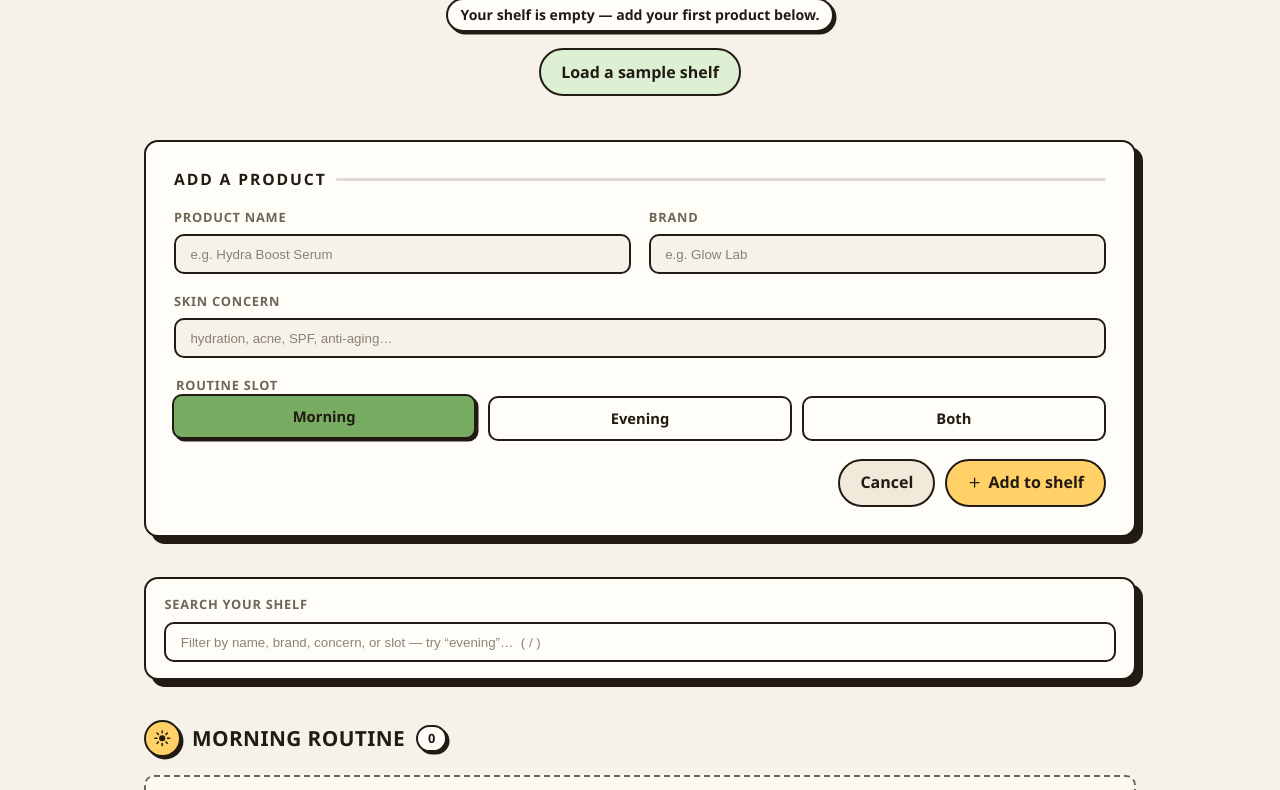
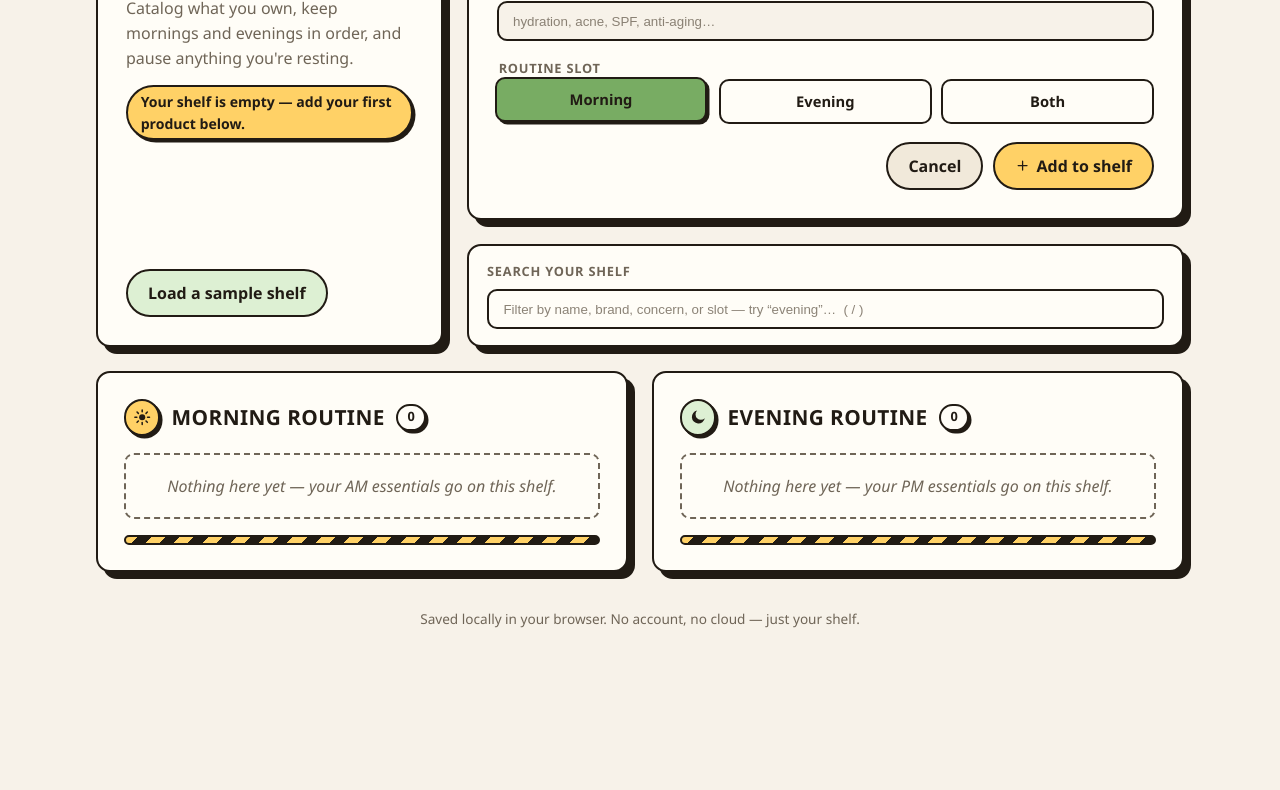
Before and after one commit to yusuppppppppp/skincare-routine-keeper, a website built with Vite: page index.html in a window 1280 px wide. Shown: the part 215-1005 px from the top of the page. After the commit the page ends 892 px from the top, so only its background shows below. Built offline with nearby package versions, Linux system fonts and the light colour scheme.

Commit message:
Rearrange header and shelves into responsive bento grid

```diff
--- a/index.html
+++ b/index.html
@@ -16,6 +16,7 @@
   <body>
     <div id="toast" class="toast" role="status" aria-live="polite"></div>
 
+    <main class="layout">
       <header class="app-header">
         <p class="brand-mark">
           <svg viewBox="0 0 24 24" aria-hidden="true" class="icon">
@@ -34,7 +35,6 @@
         </div>
       </header>
 
-    <main class="layout">
       <section class="panel add-panel" aria-labelledby="add-heading">
         <h2 id="add-heading">Add a product</h2>
         <form id="product-form" autocomplete="off" novalidate>
--- a/src/styles.css
+++ b/src/styles.css
@@ -135,9 +135,15 @@ button {
 /* --------------------------------- header --------------------------------- */
 
 .app-header {
-  max-width: 62rem;
-  margin: 0 auto clamp(1.75rem, 4vw, 2.75rem);
-  text-align: center;
+  display: flex;
+  flex-direction: column;
+  align-items: flex-start;
+  gap: 0.9rem;
+  padding: clamp(1.15rem, 3vw, 1.75rem);
+  background: var(--surface);
+  border: var(--border);
+  border-radius: var(--radius);
+  box-shadow: var(--shadow-lg);
 }
 
 .brand-mark {
@@ -156,38 +162,43 @@ button {
 }
 
 .app-header h1 {
-  margin-top: 1rem;
-  font-size: clamp(1.8rem, 4.5vw, 2.6rem);
+  font-size: clamp(1.6rem, 3.2vw, 2.15rem);
   font-weight: 800;
   text-transform: uppercase;
   letter-spacing: 0.01em;
 }
 
 .tagline {
-  max-width: 34rem;
-  margin: 0.7rem auto 0;
+  max-width: 30rem;
   color: var(--muted);
 }
 
 .shelf-summary {
-  display: inline-block;
-  margin-top: 1rem;
   padding: 0.28em 0.9em;
   border: var(--border);
   border-radius: 999px;
-  background: var(--surface);
+  background: var(--butter);
   box-shadow: var(--shadow-sm);
   font-size: 0.88rem;
-  font-weight: 700;
+  font-weight: 750;
+  color: var(--on-accent);
+}
+
+.seed-row {
+  margin-top: auto;
+}
+
+.seed-row .btn {
+  background: var(--mint);
 }
 
 /* --------------------------------- layout --------------------------------- */
 
 .layout {
-  max-width: 62rem;
+  max-width: 68rem;
   margin: 0 auto;
   display: grid;
-  gap: clamp(1.75rem, 4vw, 2.5rem);
+  gap: 1.4rem;
 }
 
 .panel {
@@ -396,14 +407,6 @@ button {
   background: var(--surface);
 }
 
-.seed-row {
-  margin-top: 1rem;
-}
-
-.seed-row .btn {
-  background: var(--mint);
-}
-
 .visually-hidden {
   position: absolute;
   width: 1px;
@@ -460,6 +463,14 @@ button {
 }
 
 /* ------------------------------ shelf sections ---------------------------- */
+
+.shelf-section {
+  padding: clamp(1.15rem, 3vw, 1.6rem);
+  background: var(--surface);
+  border: var(--border);
+  border-radius: var(--radius);
+  box-shadow: var(--shadow-lg);
+}
 
 .shelf-heading {
   display: flex;
@@ -646,8 +657,8 @@ button {
 /* --------------------------------- footer --------------------------------- */
 
 .app-footer {
-  max-width: 62rem;
-  margin: 3rem auto 0;
+  max-width: 68rem;
+  margin: 2.25rem auto 0;
   text-align: center;
   color: var(--muted);
   font-size: 0.85rem;
@@ -660,8 +671,51 @@ button {
     grid-template-columns: 1fr 1fr;
   }
 
-  .btn-primary {
-    justify-self: end;
+  .btn-primary,
+  .form-actions {
+    justify-self: auto;
+  }
+
+  .form-actions {
+    justify-content: flex-end;
+  }
+}
+
+@media (min-width: 48rem) {
+  .layout {
+    grid-template-columns: 1fr 1fr;
+  }
+
+  .app-header,
+  .add-panel,
+  .toolbar,
+  .paused-section {
+    grid-column: 1 / -1;
+  }
+}
+
+@media (min-width: 64rem) {
+  .layout {
+    grid-template-columns: repeat(12, 1fr);
+    gap: 1.5rem;
+  }
+
+  .app-header {
+    grid-column: span 4;
+    grid-row: 1 / span 2;
+  }
+
+  .add-panel,
+  .toolbar {
+    grid-column: span 8;
+  }
+
+  .shelf-section {
+    grid-column: span 6;
+  }
+
+  .paused-section {
+    grid-column: 1 / -1;
   }
 }
 
```
Lines whose indentation alone changed are shown as unchanged.
